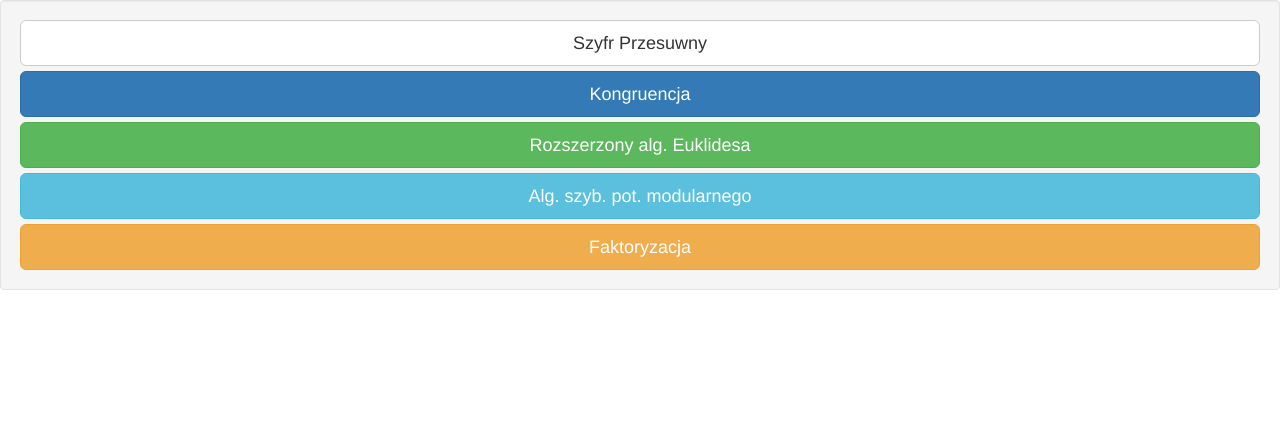
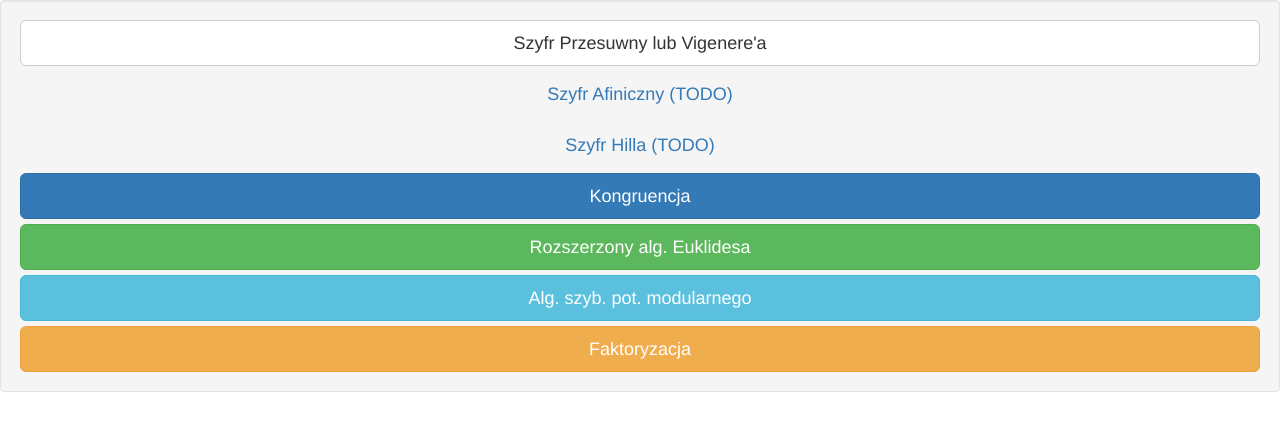
Before and after one commit to piecioshka/wkr, a plain HTML site: page index.html in a window 1280 px wide. Drawn offline with nearby package versions, Linux system fonts and the light colour scheme.

Commit message:
Create some TODOs

```diff
--- a/index.html
+++ b/index.html
@@ -9,7 +9,9 @@
 </head>
 <body>
     <article class="well">
-        <a class="btn btn-default btn-lg btn-block" href="../wkr-szyfr-przesuwny/">Szyfr Przesuwny</a>
+        <a class="btn btn-default btn-lg btn-block" href="../wkr-szyfr-przesuwny-lub-vigenere-a/">Szyfr Przesuwny lub Vigenere'a</a>
+        <a class="btn btn-lg btn-block" href="../wkr-szyfr-afiniczny/">Szyfr Afiniczny (TODO)</a>
+        <a class="btn btn-lg btn-block" href="../wkr-szyfr-hilla/">Szyfr Hilla (TODO)</a>
         <a class="btn btn-primary btn-lg btn-block" href="../wkr-kongruencja/">Kongruencja</a>
         <a class="btn btn-success btn-lg btn-block" href="../wkr-rozszerzony-algorytm-euklidesa/">Rozszerzony alg. Euklidesa</a>
         <a class="btn btn-info btn-lg btn-block" href="../wkr-algorytm-szybkiego-potegowania-modularnego/">Alg. szyb. pot. modularnego</a>
```
